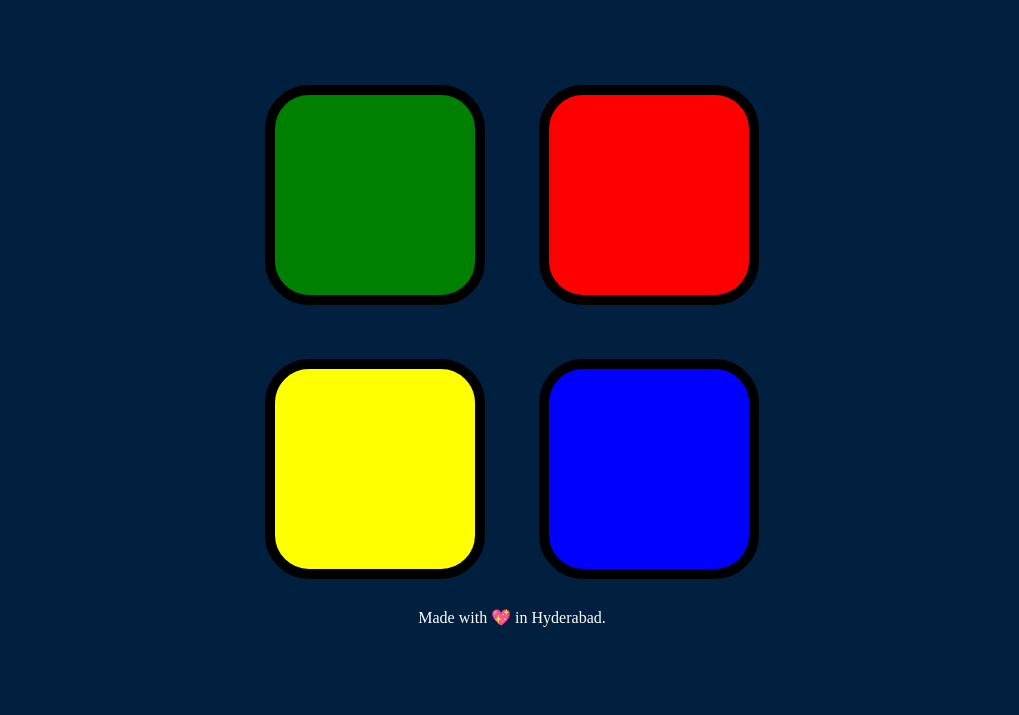
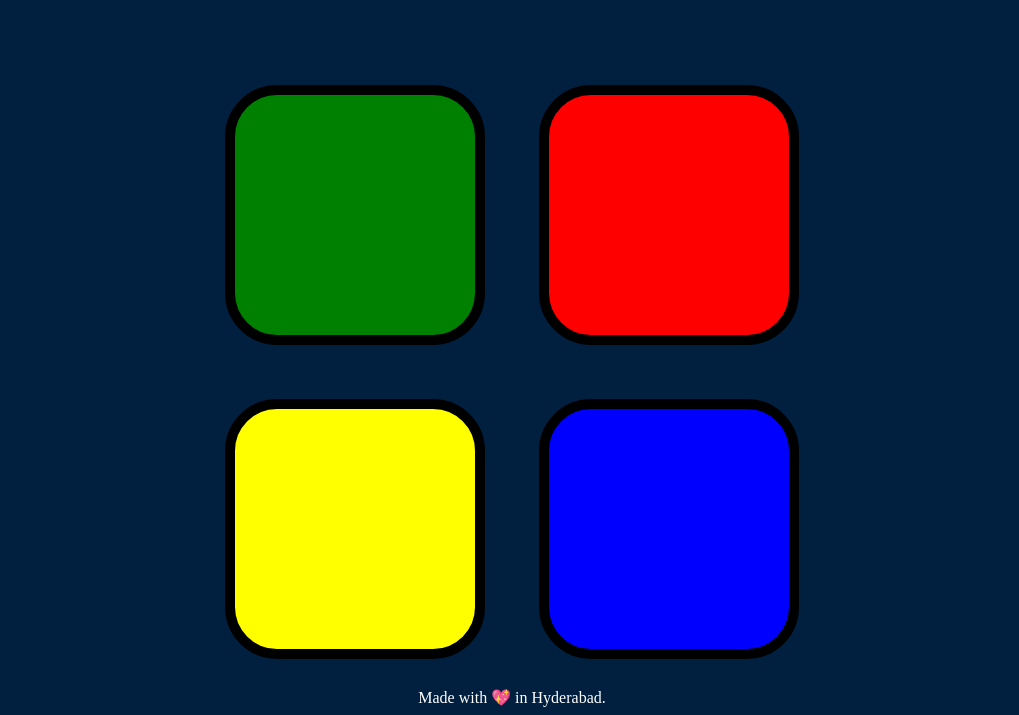
Before and after one commit to tekno-on-git/simon-game, a plain HTML site: page index.html in a window 1280 px wide. Shown: the part 114-829 px from the top of the page, without its empty margins (128-1147 px from the left). Before the commit the page ends 800 px from the top, so only its background shows below. Drawn offline with nearby package versions, Linux system fonts and the light colour scheme.

Commit message:
btn height reponsive

```diff
--- a/styles.css
+++ b/styles.css
@@ -19,8 +19,8 @@ body {
 .btn {
   margin: 25px;
   display: inline-block;
-  height: 200px;
-  width: 200px;
+  height: 30vh;
+  width: 30vh;
   border: 10px solid black;
   border-radius: 20%;
 }
```
